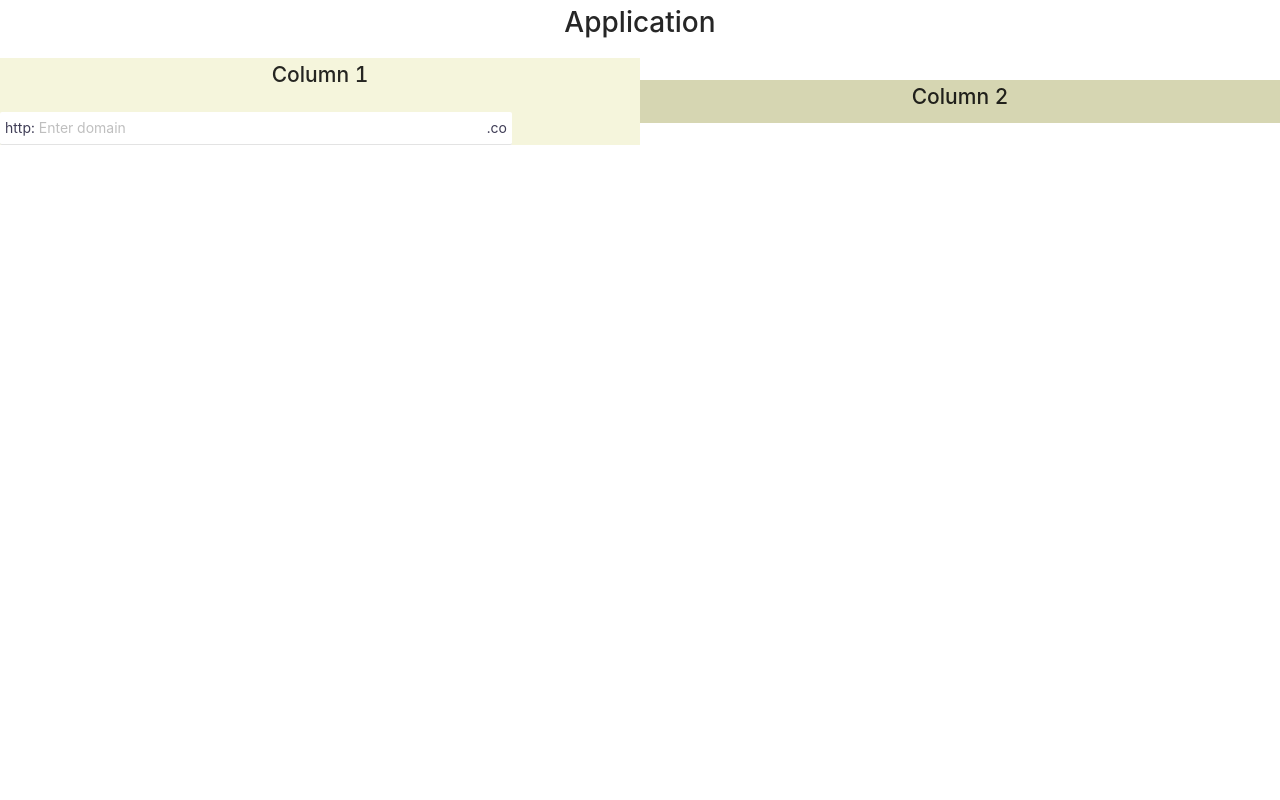
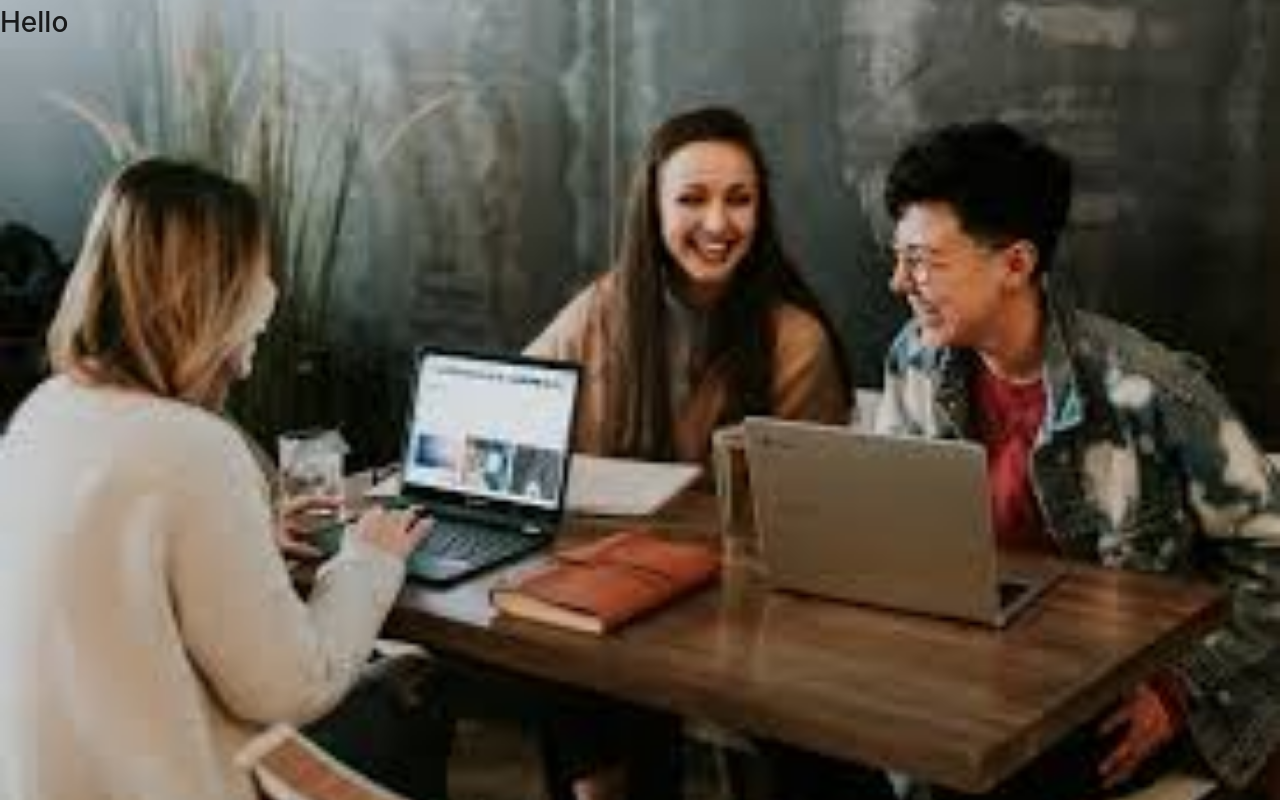
Before and after one commit to PPalwisha990/TimeClock_Web, a React (Create React App) app: page /login in a window 1280 px wide. Built offline with nearby package versions, Linux system fonts and the light colour scheme.

Commit message:
background image

```diff
--- a/src/App.js
+++ b/src/App.js
@@ -3,8 +3,7 @@ import Routing from "./routes/Routing";
 
 const App = () => {
   return (
-    <div className="App">
-      <h1>Application</h1>
+    <div style={{ height: "100%" }}>
       <Routing />
     </div>
   );
--- a/src/index.css
+++ b/src/index.css
@@ -1,13 +1,18 @@
 body {
   margin: 0;
-  font-family: -apple-system, BlinkMacSystemFont, 'Segoe UI', 'Roboto', 'Oxygen',
-    'Ubuntu', 'Cantarell', 'Fira Sans', 'Droid Sans', 'Helvetica Neue',
+  height: 100%;
+  font-family: -apple-system, BlinkMacSystemFont, "Segoe UI", "Roboto", "Oxygen",
+    "Ubuntu", "Cantarell", "Fira Sans", "Droid Sans", "Helvetica Neue",
     sans-serif;
   -webkit-font-smoothing: antialiased;
   -moz-osx-font-smoothing: grayscale;
 }
 
+#root {
+  height: 100%;
+}
+
 code {
-  font-family: source-code-pro, Menlo, Monaco, Consolas, 'Courier New',
+  font-family: source-code-pro, Menlo, Monaco, Consolas, "Courier New",
     monospace;
 }
--- a/src/login/Loginstyle.css
+++ b/src/login/Loginstyle.css
@@ -1,22 +1,22 @@
-.flexbox-container {
-  display: flex;
-  flex-direction: row;
-  width: 100%;
-  align-items: center;
-  justify-content: space-between;
-  margin-left: 20;
-  margin-right: 20;
-  padding: 20;
+.backgroundImage-container {
+  background: url("../images/background.jpeg");
+  height: 100%;
+  background-position: center;
+  background-size: cover;
 }
 .column-container {
   flex: 1;
   background-color: beige;
   width: 50%;
+  display: flex;
+  align-items: center;
+  height: 500px;
+  justify-content: center;
 }
 .column2-container {
   background-color: rgb(214, 214, 178);
   width: 50%;
-  flex: 1;
+  display: flex;
 }
 .form-container {
   border: 5;
@@ -24,6 +24,4 @@
   border-color: darkgrey;
   padding: 10;
   width: 80%;
-  align-items: center;
-  justify-content: center;
 }
--- a/src/login/index.js
+++ b/src/login/index.js
@@ -1,5 +1,4 @@
 import { useHistory } from "react-router";
-import { TextInput } from "../componnets/TextInput";
 import "./Loginstyle.css";
 const Login = () => {
   let history = useHistory();
@@ -9,20 +8,8 @@ const Login = () => {
   }
 
   return (
-    <div className="flexbox-container">
-      <div className="column-container">
-        <h2>Column 1</h2>
-        <div className="form-container">
-          <TextInput
-            placeholder={"Enter domain"}
-            suffix={".co"}
-            prefix={"http:"}
-          />
-        </div>
-      </div>
-      <div className="column2-container">
-        <h2>Column 2</h2>
-      </div>
+    <div className="backgroundImage-container">
+      <h1>Hello</h1>
     </div>
   );
 };
```
Also changed, not shown: src/images/background.jpeg (added).
